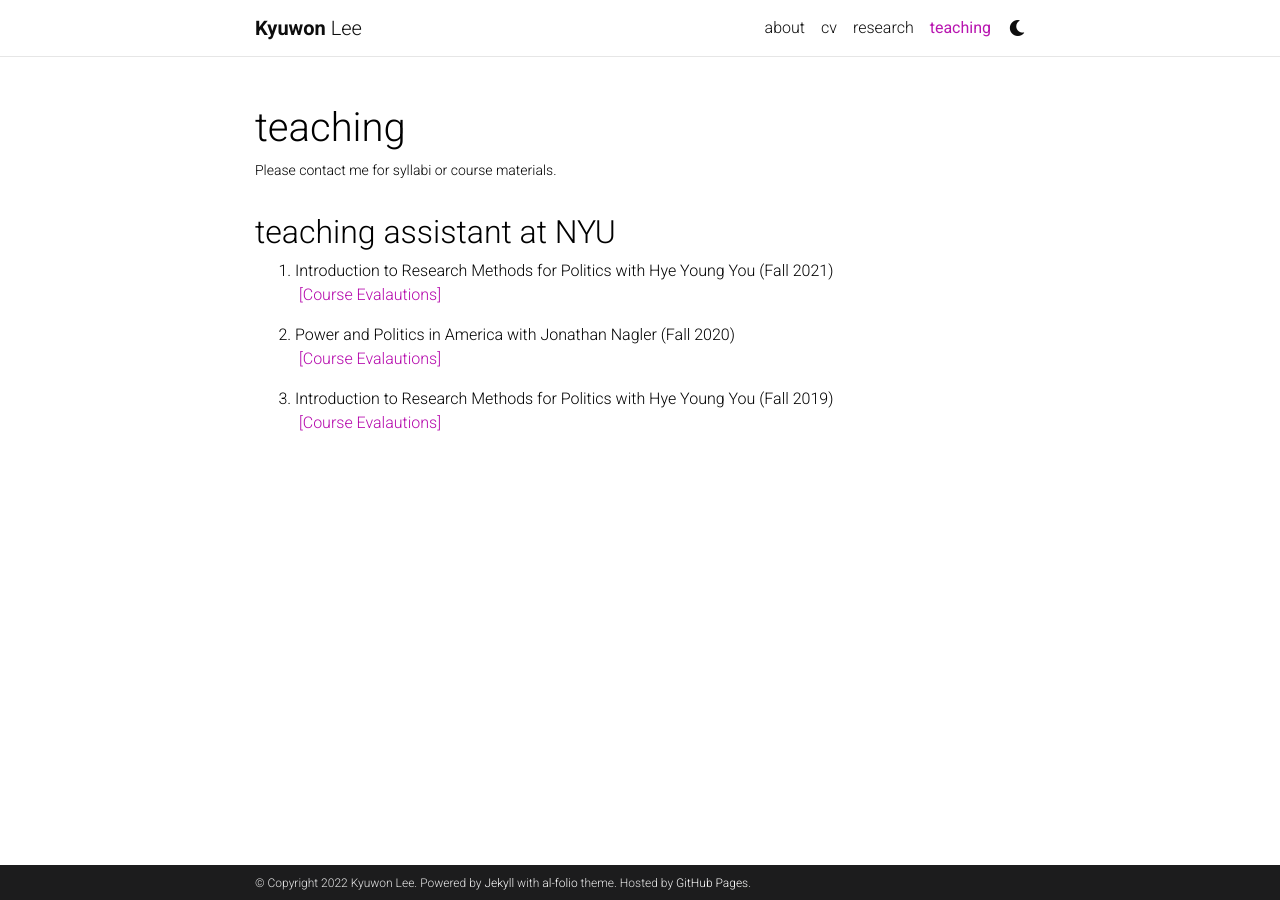
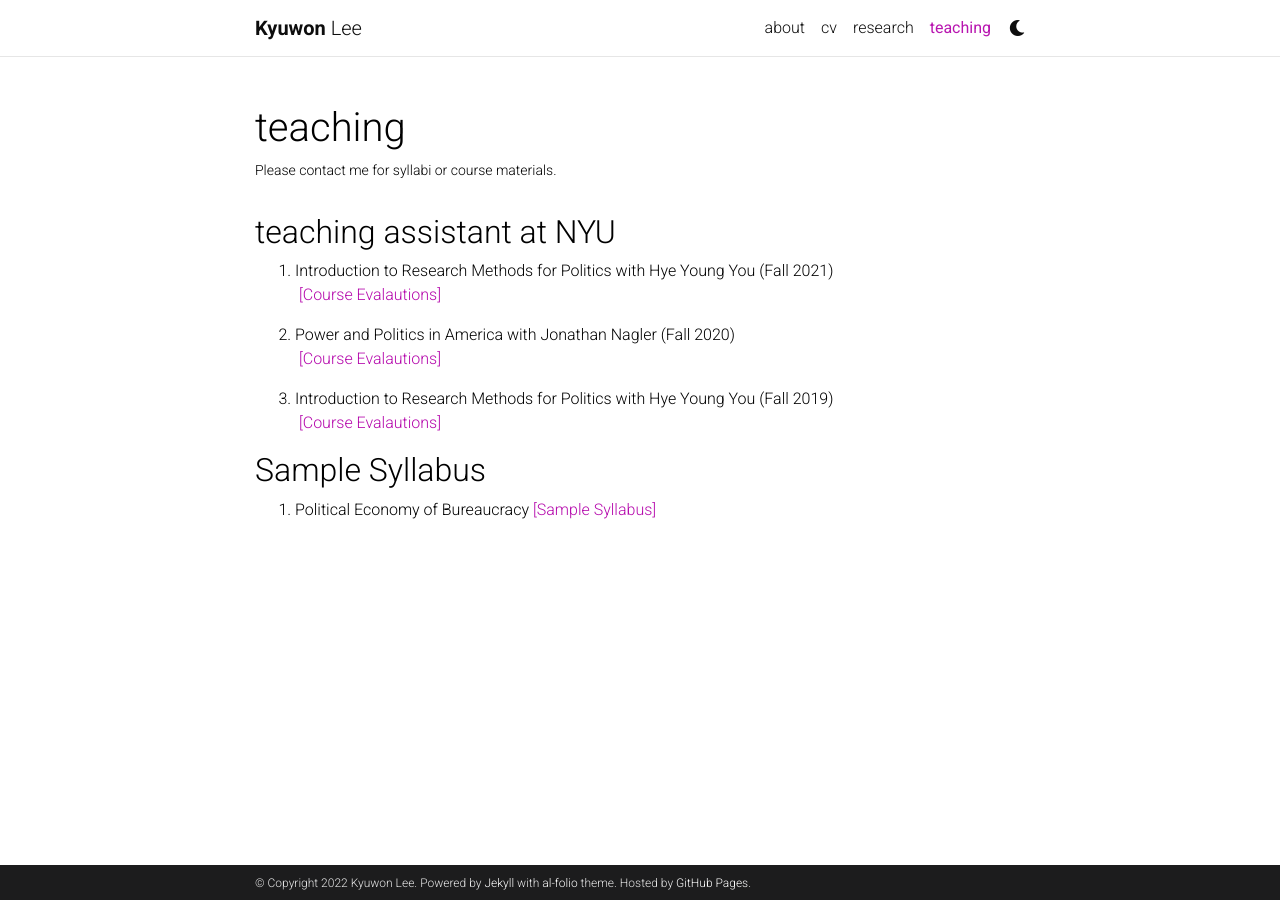
Before and after one commit to kyuwon-lee/kyuwon-lee.github.io, a Jekyll site: the page built from _pages/teaching.md, in a window 1280 px wide. Built offline with Jekyll 4.4.1, drawn with Linux system fonts in a browser that asks for light colours; comment, search, counter and statistics services are not loaded; a style sheet for code colours, icons or effects is not loaded.

Commit message:
Update teaching.md

```diff
--- a/_pages/teaching.md
+++ b/_pages/teaching.md
@@ -16,3 +16,7 @@ nav: true
 
 3. Introduction to Research Methods for Politics with Hye Young You (Fall 2019)
   <a href='https://www.dropbox.com/s/olcdlcl6i3x9ink/NYU_CRSEVL_S_19.pdf?dl=0'>[Course Evalautions]</a>
+
+## Sample Syllabus
+1. Political Economy of Bureaucracy
+  <a href='https://www.dropbox.com/s/j150hkg963y7ltw/Syllabus_Bureaucracy_Kyuwon.pdf?dl=0'>[Sample Syllabus]</a>
```
